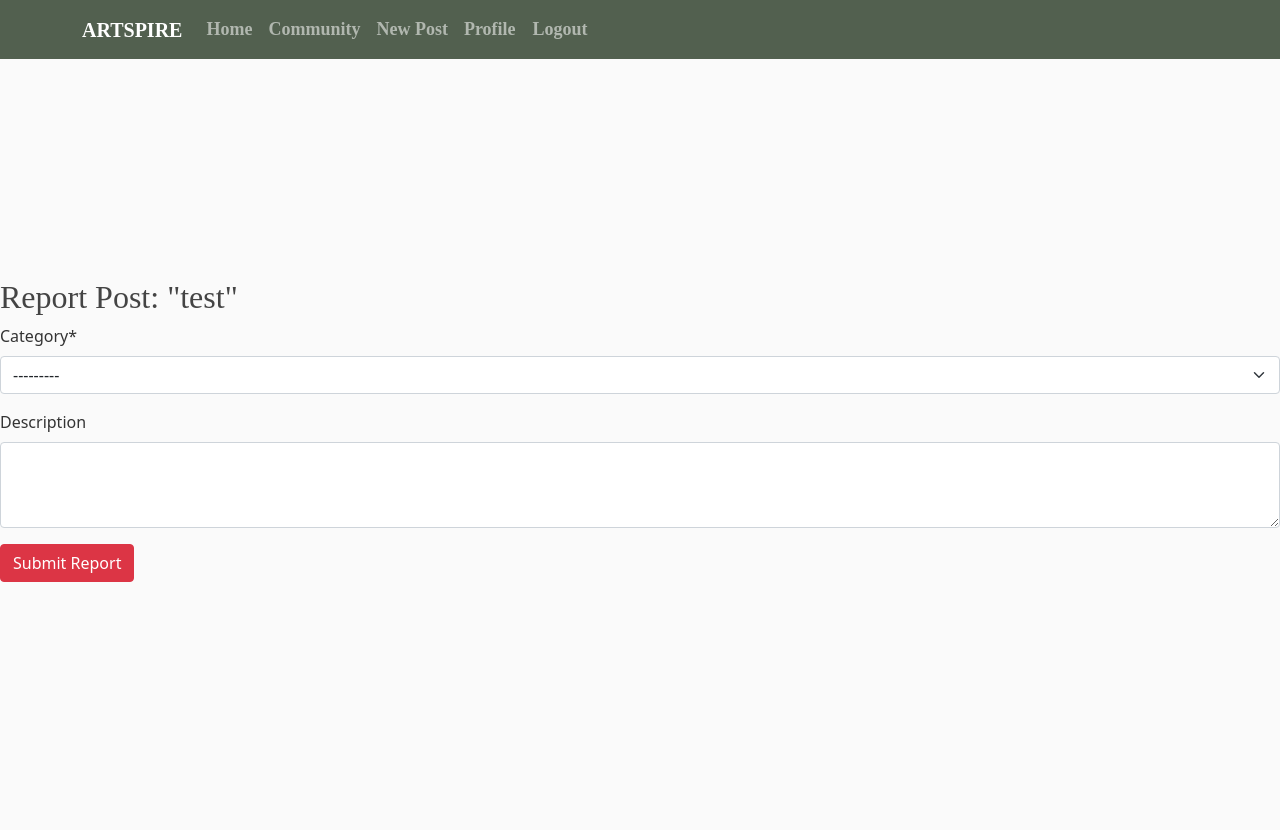
After one commit to kristineLCS/ArtSpire, a Django app: page /post/1/report/ in a window 1280 px wide. The commit adds this page. Run offline with Django 4.2, Linux system fonts and the light colour scheme; a user stored in the database is signed in; data comes from the database, SQL or seed files in the repository; both versions use the stored data as it was after the commit; some libraries are stand-ins or nearby versions; some web fonts are replaced.

Commit message:
created post report button

```diff
--- a/homepage/forms.py
+++ b/homepage/forms.py
@@ -1,5 +1,5 @@
 from django import forms
-from .models import Post, Comment, Feedback
+from .models import Post, Comment, Feedback, PostReport
 
 class PostForm(forms.ModelForm):
     class Meta:
@@ -18,4 +18,14 @@ class CommentForm(forms.ModelForm):
 class FeedbackForm(forms.ModelForm):
     class Meta:
         model = Feedback
-        fields = ['user','subject', 'message']
+        fields = ['subject', 'message']
+
+
+class PostReportForm(forms.ModelForm):
+    class Meta:
+        model = PostReport
+        fields = ['category', 'description']
+        widgets = {
+            'category': forms.Select(attrs={'class': 'form-control'}),
+            'description': forms.Textarea(attrs={'class': 'form-control', 'rows': 3}),
+        }
--- a/homepage/models.py
+++ b/homepage/models.py
@@ -12,7 +12,10 @@ class Post(models.Model):
     content = models.TextField()
     date_posted = models.DateTimeField(default=timezone.now)
     author = models.ForeignKey(User, on_delete=models.CASCADE, related_name="posts")
-    likes = models.ManyToManyField(User, related_name='community_posts')
+    likes = models.ManyToManyField(User, related_name='community_posts', blank=True)
+
+
+    is_active = models.BooleanField(default=True)  # Delete inappropiate posts recieved from report submissions
 
 
     def total_likes(self):
@@ -45,6 +48,33 @@ class Feedback(models.Model):
         return f"{self.subject} - {self.user.username if self.user else 'Anonymous'} on {self.created_at}"
 
 
+class PostReport(models.Model):
+    REPORT_CATEGORIES = [
+        ('spam', 'Spam or misleading'),
+        ('offensive', 'Offensive content'),
+        ('harassment', 'Harassment or bullying'),
+        ('violence', 'Violent or dangerous content'),
+        ('other', 'Other'),
+    ]
+
+    STATUS_CHOICES = [
+        ('pending', 'Pending'),
+        ('reviewed', 'Reviewed'),
+        ('action_taken', 'Action Taken'),
+        ('dismissed', 'Dismissed'),
+    ]
+
+    reporter = models.ForeignKey(User, on_delete=models.CASCADE)
+    post = models.ForeignKey('Post', on_delete=models.CASCADE, related_name='reports')
+    category = models.CharField(max_length=50, choices=REPORT_CATEGORIES)
+    status = models.CharField(max_length=20, choices=STATUS_CHOICES, default='pending')
+    description = models.TextField(blank=True)
+    created_at = models.DateTimeField(auto_now_add=True)
+
+    def __str__(self):
+        return f"Report by {self.reporter} on Post {self.post.id} - {self.category}. "
+
+
 class ArtPrompt(models.Model):
     CATEGORY_CHOICES = [
         ('animal', 'Animal'),
--- a/homepage/templates/blog/post_detail.html
+++ b/homepage/templates/blog/post_detail.html
@@ -73,6 +73,11 @@
           {% endfor %}
         </div>
 
+        {% if user.is_authenticated %}
+          <a href="{% url 'report-post' post.pk %}" class="btn btn-warning btn-sm mt-2">Report Post</a>
+        {% endif %}
+
+
         </div>
       </article>
     </div>
--- /dev/null
+++ b/homepage/templates/blog/report_post.html
@@ -0,0 +1,11 @@
+{% extends "blog/base.html" %}
+{% load crispy_forms_tags %}
+
+{% block content %}
+  <h2>Report Post: "{{ post.title }}"</h2>
+  <form method="post">
+    {% csrf_token %}
+    {{ form|crispy }}
+    <button type="submit" class="btn btn-danger">Submit Report</button>
+  </form>
+{% endblock %}
--- a/homepage/urls.py
+++ b/homepage/urls.py
@@ -27,6 +27,7 @@ urlpatterns = [
     path('comment/<int:comment_id>/delete/', delete_comment, name='delete-comment'),
     path('comment/update/<int:comment_id>/', update_comment, name='comment-update'),
     path('user/<str:username>', UserPostListView.as_view(), name='user-posts'),
+    path('post/<int:pk>/report/', views.report_post, name='report-post'),
     path("challenge/<str:category>/", views.daily_challenge, name="daily_challenge"),
     path("get_prompt/", views.get_prompt, name="get_prompt"),
 ]
--- a/homepage/views.py
+++ b/homepage/views.py
@@ -18,7 +18,7 @@ from django.views.generic import (
     UpdateView,
     DeleteView,
 )
-from .forms import PostForm, CommentForm, FeedbackForm
+from .forms import PostForm, CommentForm, FeedbackForm, PostReportForm
 from django.contrib.auth.decorators import login_required
 import json
 
@@ -37,13 +37,18 @@ User = get_user_model()
 
 def home(request):
     if request.method == 'POST':
+        if not request.user.is_authenticated:
+            messages.error(request, "You must be logged in to submit feedback.")
+            return redirect('login')
+
         form = FeedbackForm(request.POST)
         if form.is_valid():
-            form.save()
+            feedback = form.save(commit=False)  # Don’t save to DB yet
+            if request.user.is_authenticated:
+                feedback.user = request.user
+            feedback.save()
             messages.success(request, "Thank you for your feedback!")
-            # Clear all previous messages (e.g., from profile updates)
-            messages.get_messages(request).used = True
-            return redirect('blog-home')  # Redirect back to the home page
+            return redirect('blog-home')
     else:
         form = FeedbackForm()
 
@@ -52,11 +57,15 @@ def home(request):
     }
     return render(request, 'blog/home.html', context)
 
+
 class PostListView(ListView):
     model = Post
     template_name = 'blog/post_list.html'
     context_object_name = 'posts'
     ordering = ['-date_posted']
+
+    posts = Post.objects.filter(is_active=True)
+
 
 
 class UserPostListView(ListView):
@@ -200,6 +209,24 @@ def update_comment(request, comment_id):
     return JsonResponse({"success": False, "error": "Invalid request method"})
 
 
+@login_required
+def report_post(request, pk):
+    post = get_object_or_404(Post, pk=pk)
+
+    if request.method == 'POST':
+        form = PostReportForm(request.POST)
+        if form.is_valid():
+            report = form.save(commit=False)
+            report.reporter = request.user
+            report.post = post
+            report.save()
+            messages.success(request, "Your report has been submitted. Thank you for keeping the community safe.")
+            return redirect('post-detail', pk=pk)
+    else:
+        form = PostReportForm()
+
+    return render(request, 'blog/report_post.html', {'form': form, 'post': post})
+
 def daily_challenge(request, category):
     """ Renders category page without pre-loading a prompt. """
     return render(request, "blog/category_template.html", {"category": category})
```
Also changed, not shown: homepage/admin.py (+6 -1 lines), README.md, db.sqlite3, homepage/migrations/0010_postreport.py (added), homepage/migrations/0011_postreport_status.py (added), homepage/migrations/0012_post_is_active.py (added), homepage/migrations/0013_alter_post_likes.py (added).
